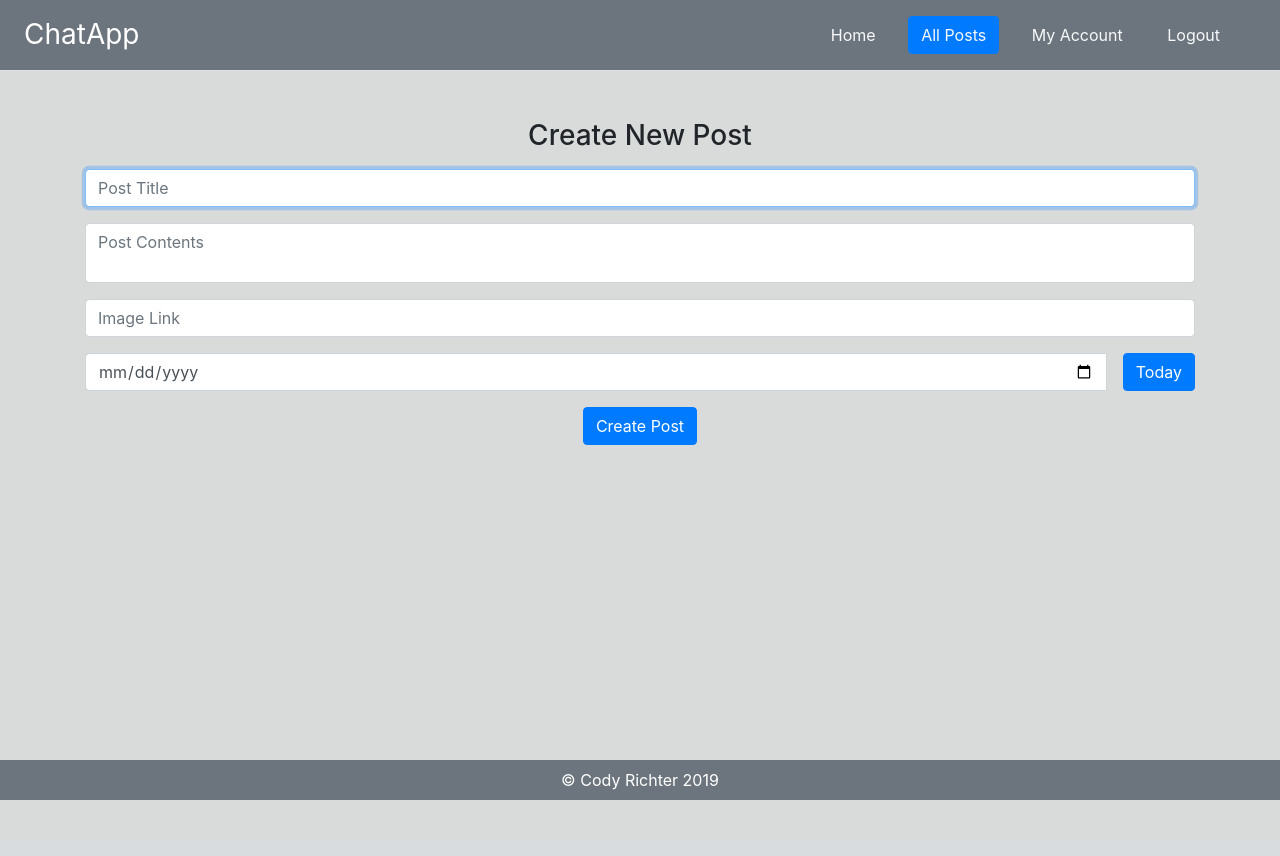
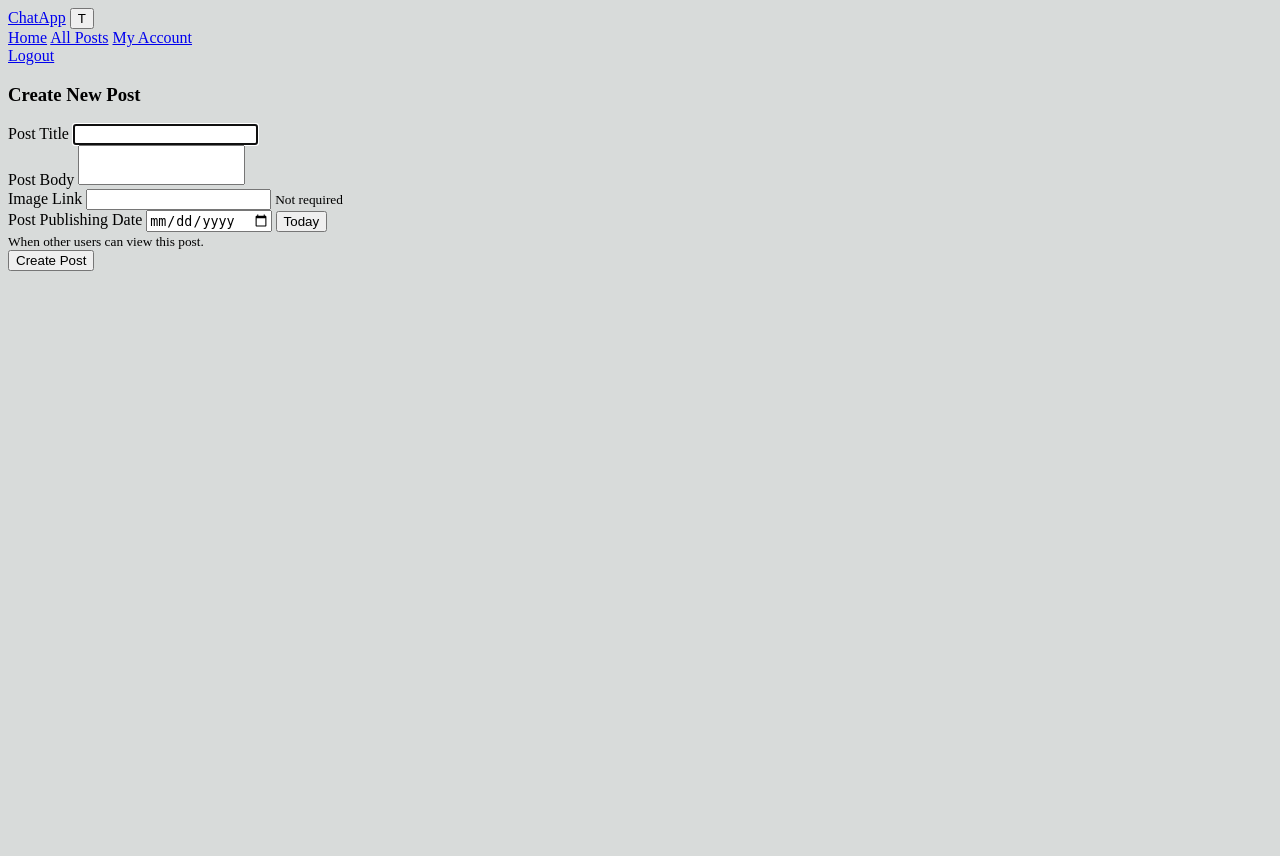
Before and after one commit to CodyRichter/cr_dynamic, a Django app: page /reports/new in a window 1280 px wide. Before the commit the page ends 800 px from the top, so only its background shows below. Run offline with Django 3.2, Linux system fonts and the light colour scheme; the visitor is signed in with stand-in values (Sample User, id 1); some libraries are stand-ins or nearby versions.

Commit message:
Work on bootstrap material design styles

```diff
--- a/templates/_footer.html
+++ b/templates/_footer.html
@@ -1,5 +1,5 @@
-<footer class="navbar fixed-bottom font-small text-white text-center bg-secondary d-none d-lg-block">
-<div class="text-center">
-    © Cody Richter 2019
-</div>
-</footer>
+{#<footer class="navbar fixed-bottom font-small text-white text-center bg-secondary d-none d-lg-block">#}
+{#<div class="text-center">#}
+{#    © Cody Richter 2019#}
+{#</div>#}
+{#</footer>#}
--- a/templates/_header.html
+++ b/templates/_header.html
@@ -1,13 +1,50 @@
-<div class="bg-secondary d-flex flex-column flex-md-row align-items-center p-3 px-md-4 mb-5 border-bottom box-shadow sticky-top">
-      <h3 class="my-0 mr-md-auto font-weight-normal d-none d-md-block text-white">{{ SITE_NAME }}</h3>
-      <nav class="my-2 my-md-0 mr-md-3 text-center">
-          <a class="btn btn-outline-light mr-2 ml-2 border-0" href="{% url 'home' %}">Home</a>
+{#<div class="bg-secondary d-flex flex-column flex-md-row align-items-center p-3 px-md-4 mb-5 border-bottom box-shadow sticky-top">#}
+{#    <span class="my-0 mr-md-auto d-md-block text-white navbar-brand h1">#}
+{#            <img src="https://i.imgur.com/M7IJrvK.png" width="30" height="30" alt="">#}
+{#        {{ SITE_NAME }}#}
+{#    </span>#}
+{#      <nav class="my-2 my-md-0 mr-md-3 text-center">#}
+{#          <a type="button" class="btn mr-2 ml-2 border-0" href="{% url 'home' %}">Home</a>#}
+{#        {% if user.is_authenticated %}#}
+{#            <a type="button" class="btn btn-primary mr-2 ml-2" href="{% url 'index' %}">All Posts</a>#}
+{#            <a type="button" class="btn mr-2 ml-2 border-0" href="{% url 'profile' user.id %}"> My Account </a>#}
+{#            <a type="button" class="btn mr-2 ml-2 border-0" href="{% url 'logout' %}"> Logout </a>#}
+{#        {% else %}#}
+{#            <a type="button" class="btn btn-primary" href="{% url 'login' %}"> Login </a>#}
+{#        {% endif %}#}
+{#      </nav>#}
+{#</div>#}
+
+
+<nav class="navbar navbar-expand-lg navbar-dark bg-primary justify-content-between">
+  <a class="navbar-brand" href="#">{{ SITE_NAME }}</a>
+  <button class="navbar-toggler" type="button" data-toggle="collapse" data-target="#navbarNavAltMarkup" aria-controls="navbarNavAltMarkup" aria-expanded="false" aria-label="Toggle navigation">
+    <span class="navbar-toggler-icon">T</span>
+  </button>
+  <div class="collapse navbar-collapse" id="navbarNavAltMarkup">
+    <div class="navbar-nav">
+        <a class="nav-item nav-link active" href="{% url 'home' %}">Home</a>
         {% if user.is_authenticated %}
-            <a class="btn btn-outline-primary btn-primary text-light mr-2 ml-2" href="{% url 'index' %}">All Posts</a>
-            <a class="btn btn-outline-light mr-2 ml-2 border-0" href="{% url 'profile' user.id %}"> My Account </a>
-            <a class="btn btn-outline-light mr-2 ml-2 border-0" href="{% url 'logout' %}"> Logout </a>
+            <a class="nav-item nav-link" href="{% url 'index' %}">All Posts</a>
+            <a class="nav-item nav-link" href="{% url 'profile' user.id %}"> My Account </a>
+        {% endif %}
+        </div>
+    </div>
+    <div class="navbar-nav"> {# This is the logout/in button on the right #}
+        {% if user.is_authenticated %}
+            <a class="nav-item nav-link" href="{% url 'logout' %}"> Logout </a>
         {% else %}
-            <a class="btn btn-outline-primary btn-primary text-light" href="{% url 'login' %}"> Login </a>
+            <a class="nav-item nav-link" href="{% url 'login' %}"> Login </a>
         {% endif %}
-      </nav>
-</div>
+    </div>
+</nav>
+
+{% if messages %}
+    <ul class="messages">
+        {% for message in messages %}
+        <li{% if message.tags %} class="{{ message.tags }}"{% endif %}>{{ message }}</li>
+        {% endfor %}
+    </ul>
+{% endif %}
+
+<div class="mb-5"></div> {# Provide padding from header to content #}
--- a/templates/base.html
+++ b/templates/base.html
@@ -3,7 +3,8 @@
 <head>
     <meta charset="utf-8">
     <meta name="viewport" content="width=device-width, initial-scale=1, shrink-to-fit=no">
-    <link rel="stylesheet" href="https://stackpath.bootstrapcdn.com/bootstrap/4.3.1/css/bootstrap.min.css" integrity="sha384-ggOyR0iXCbMQv3Xipma34MD+dH/1fQ784/j6cY/iJTQUOhcWr7x9JvoRxT2MZw1T" crossorigin="anonymous">
+    <link rel="stylesheet" href="https://fonts.googleapis.com/css?family=Roboto:300,400,500,700|Material+Icons">
+    <link rel="stylesheet" href="https://unpkg.com/bootstrap-material-design@4.1.1/dist/css/bootstrap-material-design.min.css" integrity="sha384-wXznGJNEXNG1NFsbm0ugrLFMQPWswR3lds2VeinahP8N0zJw9VWSopbjv2x7WCvX" crossorigin="anonymous">
     <meta charset="UTF-8">
 
     <title> {{ SITE_NAME }}:
@@ -62,10 +63,10 @@
     <!-- End Content Block-->
     {% endblock %}
     {#    Bootstrap Javascript Libraries#}
-    <script src="https://code.jquery.com/jquery-3.3.1.slim.min.js" integrity="sha384-q8i/X+965DzO0rT7abK41JStQIAqVgRVzpbzo5smXKp4YfRvH+8abtTE1Pi6jizo" crossorigin="anonymous"></script>
-    <script src="https://cdnjs.cloudflare.com/ajax/libs/popper.js/1.14.7/umd/popper.min.js" integrity="sha384-UO2eT0CpHqdSJQ6hJty5KVphtPhzWj9WO1clHTMGa3JDZwrnQq4sF86dIHNDz0W1" crossorigin="anonymous"></script>
-    <script src="https://stackpath.bootstrapcdn.com/bootstrap/4.3.1/js/bootstrap.min.js" integrity="sha384-JjSmVgyd0p3pXB1rRibZUAYoIIy6OrQ6VrjIEaFf/nJGzIxFDsf4x0xIM+B07jRM" crossorigin="anonymous"></script>
-
+    <script src="https://code.jquery.com/jquery-3.2.1.slim.min.js" integrity="sha384-KJ3o2DKtIkvYIK3UENzmM7KCkRr/rE9/Qpg6aAZGJwFDMVNA/GpGFF93hXpG5KkN" crossorigin="anonymous"></script>
+    <script src="https://unpkg.com/popper.js@1.12.6/dist/umd/popper.js" integrity="sha384-fA23ZRQ3G/J53mElWqVJEGJzU0sTs+SvzG8fXVWP+kJQ1lwFAOkcUOysnlKJC33U" crossorigin="anonymous"></script>
+    <script src="https://unpkg.com/bootstrap-material-design@4.1.1/dist/js/bootstrap-material-design.js" integrity="sha384-CauSuKpEqAFajSpkdjv3z9t8E7RlpJ1UP0lKM/+NdtSarroVKu069AlsRPKkFBz9" crossorigin="anonymous"></script>
+    <script>$(document).ready(function() { $('body').bootstrapMaterialDesign(); });</script>
     <script>
         var tx = document.getElementsByTagName('textarea');
         for (var i = 0; i < tx.length; i++) {
--- a/templates/index.html
+++ b/templates/index.html
@@ -6,7 +6,7 @@
 <div class="container text-center">
 
     <div class="jumbotron bg-muted">
-        <h1 class="display-1">
+        <h1 class="display-2">
             {{ SITE_NAME }}
         </h1>
     </div>
--- a/templates/registration/account.html
+++ b/templates/registration/account.html
@@ -16,7 +16,7 @@
         <div class="card col-sm">
             <h5 class="card-header mt-3">Account Security</h5>
             <div class="card-body text-center">
-                <a class="btn btn-large btn-primary" href="{% url 'password_change' %}">
+                <a class="btn btn-large btn-primary btn-raised" href="{% url 'password_change' %}">
                     Change Password
                 </a>
             </div>
@@ -25,7 +25,7 @@
         <div class="card col-sm">
             <h5 class="card-header mt-3">Account History</h5>
             <div class="card-body text-center">
-                <a class="btn btn-large btn-primary" href="{% url 'interactions' user.id %}">
+                <a class="btn btn-large btn-primary btn-raised" href="{% url 'interactions' user.id %}">
                     View Interactions
                 </a>
             </div>
--- a/templates/registration/login.html
+++ b/templates/registration/login.html
@@ -8,7 +8,7 @@
         <div class="container">
             <form class="form-signin" method="post">
                 {% csrf_token %}
-                <img class="mb-4" src="https://getbootstrap.com/docs/4.0/assets/brand/bootstrap-solid.svg" alt="" width="72" height="72">
+                <img class="mb-4" src="https://i.imgur.com/M7IJrvK.png" alt="" width="72" height="72">
                 <h1 class="h3 mb-3 font-weight-normal">Sign In</h1>
                 <input type="text"  class="form-control mt-3 mb-3" id="inputEmail" name="username" placeholder="Username" required="" autofocus="">
                 <input type="password" name="password" id="inputPass" class="form-control mb-3" placeholder="Password" required="">
--- a/templates/reports/edit.html
+++ b/templates/reports/edit.html
@@ -10,6 +10,9 @@
             {% csrf_token %}
             <input type="text" class="form-control mt-3 mb-3" id="title" name="title" value="{{ form.title.value }}"
                    placeholder="Post Title" required autofocus>
+
+            <span class="bmd-help">Post Title</span>
+
 
             <textarea type="text" class="form-control mt-3 mb-3" id="description" name="description"
                       placeholder="Post Contents" required>{{ form.description.value }}</textarea>
@@ -26,7 +29,7 @@
                </span>
             </div>
 
-            <button type="submit" class="btn btn-primary">
+            <button type="submit" class="btn btn-primary btn-raised btn-large">
                 Update Post
             </button>
 
--- a/templates/reports/index.html
+++ b/templates/reports/index.html
@@ -6,10 +6,10 @@
 <div class="container text-center">
     <ul class="nav nav-tabs justify-content-center mb-4">
         <li class="active mr-3 ml-3 mb-2">
-            <a class="btn btn-primary active mr-5 btn-block" data-toggle="tab" href="#all">All Posts</a>
+            <a class="btn btn-primary btn-raised active mr-5 btn-block" data-toggle="tab" href="#all">All Posts</a>
         </li>
         <li class="mr-3 ml-3 mb-2">
-            <a class="btn btn-primary btn-block mr-5" data-toggle="tab" href="#mine">My Posts</a>
+            <a class="btn btn-primary btn-raised btn-block mr-5" data-toggle="tab" href="#mine">My Posts</a>
         </li>
     </ul>
 
--- a/templates/reports/new.html
+++ b/templates/reports/new.html
@@ -3,40 +3,59 @@
 {% block title %}New Post{% endblock title %}
 {% block content %}
 
-    <div class="container text-center">
-        <h3>Create New Post</h3>
+    <div class="container">
+        <h3 class="text-center">Create New Post</h3>
 
         <form method="post">
             {% csrf_token %}
-            <input type="text" class="form-control mt-3 mb-3" id="title" name="title" placeholder="Post Title" required autofocus>
 
-            <textarea type="text" class="form-control mt-3 mb-3" id="description" name="description" placeholder="Post Contents" required></textarea>
-
-            <input type="text" class="form-control mt-3 mb-3" id="image_link" name="image_link" placeholder="Image Link" required autofocus>
-
-            <div class="input-group mt-3 mb-3">
-                <input type="date" class="form-control mr-3" id="release_date" name="release_date" placeholder="Publishing Date" required autofocus>
-               <span class="input-group-btn">
-                    <button class="btn btn-primary" type="button" onclick="change()">Today</button>
-               </span>
+            <div class="form-group">
+                <label for="title" class="bmd-label-floating">Post Title</label>
+                <input type="text" class="form-control" id="title" name="title" required autofocus>
             </div>
 
-            <button type="submit" class="btn btn-primary">
+            <div class="form-group">
+                <label for="description" class="bmd-label-floating">Post Body</label>
+                <textarea class="form-control" id="description" name="description" required></textarea>
+            </div>
+
+            <div class="form-group">
+                <label for="image_link" class="bmd-label-floating">Image Link</label>
+                <input type="text" class="form-control" id="image_link" name="image_link">
+                <small class="text-muted">Not required</small>
+            </div>
+
+
+            <div class="form-group">
+                <div class="form-inline">
+                    <label for="release_date" class="bmd-label-static">Post Publishing Date</label>
+                    <input type="date" class="form-control mr-3" id="release_date" name="release_date" required>
+                    <button class="btn btn-primary btn-raised" type="button" onclick="change()">Today</button>
+                </div>
+                <small class="text-muted">When other users can view this post.</small>
+            </div>
+
+            <button type="submit" class="btn btn-primary btn-large btn-raised">
                 Create Post
+
             </button>
 
             {% if formset.errors %}
-                <div class="alert alert-danger" role="alert">
+                <div class="alert alert-danger mt-4" role="alert">
+
+                    <b><p class="alert-heading">Unable to Create Post</p></b>
+                    <hr>
                     {% for field in formset %}
                         {% for error in field.errors %}
-                            <p class="form-error">{{ error|escape }}</p>
+                            <p class="form-error mb-0">{{ error|escape }}</p>
                         {% endfor %}
                     {% endfor %}
                     {% for error in formset.non_field_errors %}
-                        <p class="form-error">{{ error|escape }}</p>
+                        <p class="form-error mb-0">{{ error|escape }}</p>
                     {% endfor %}
                 </div>
             {% endif %}
+
         </form>
 
     </div>
```
Also changed, not shown: templates/reports/partial/_post_form.html (deleted).
